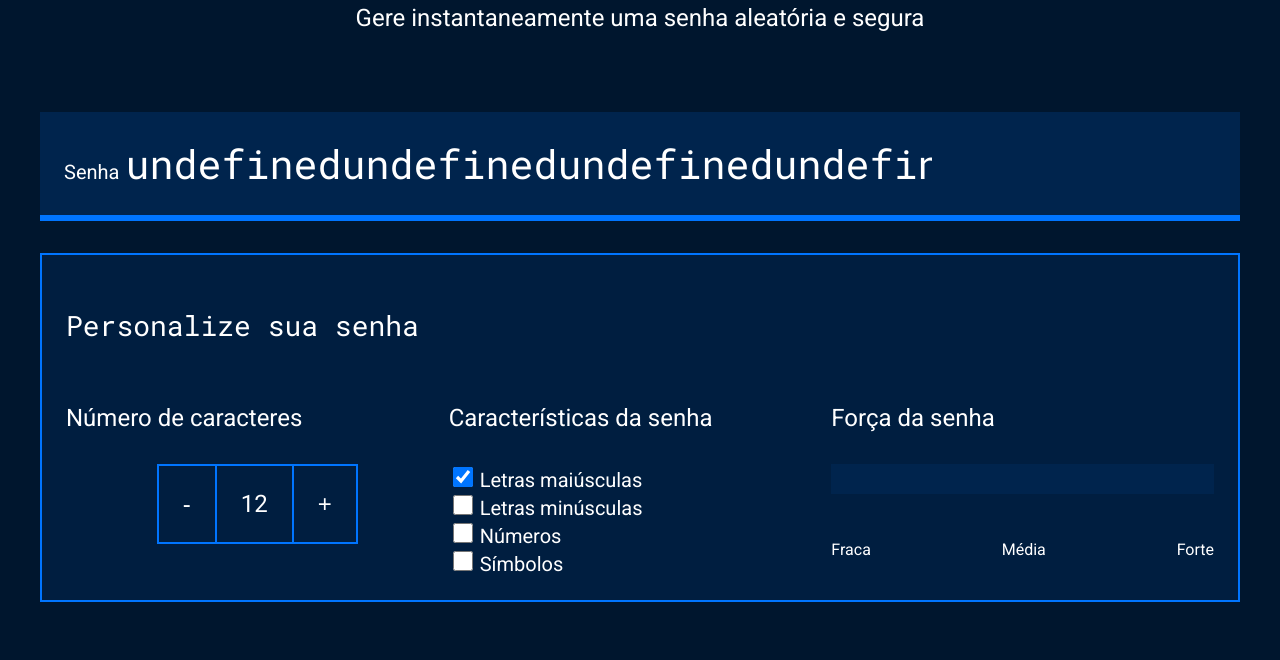
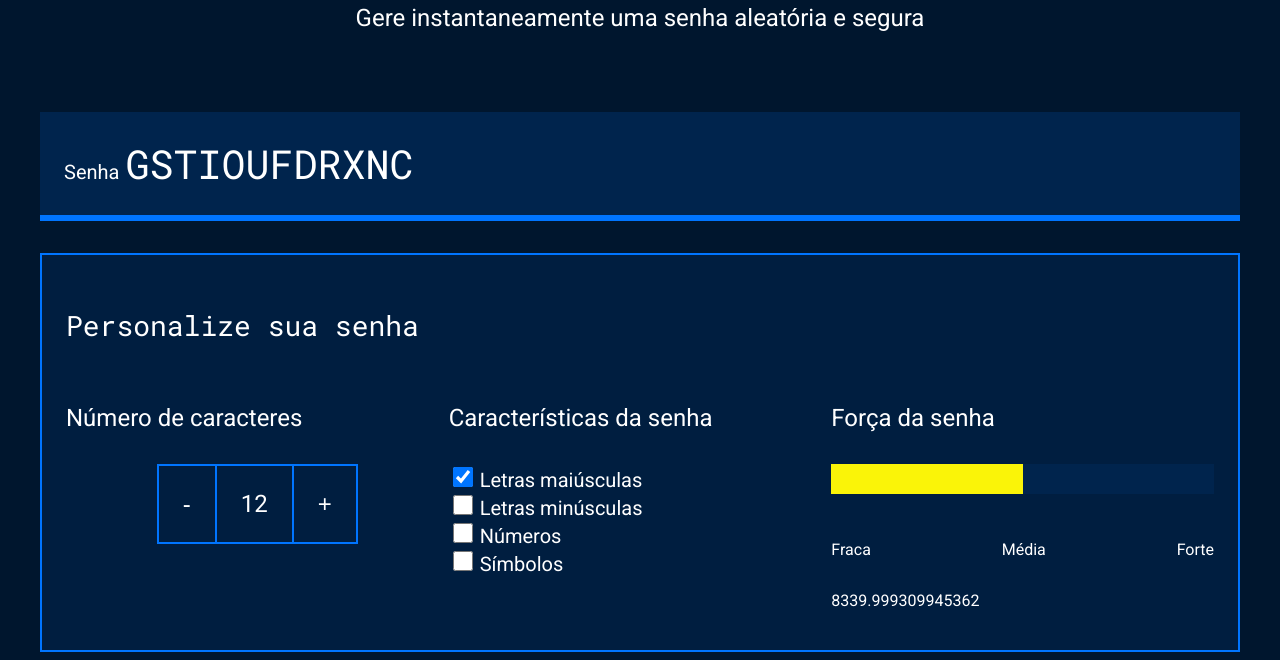
Before and after one commit to priscilakovalek/Gerador-de-senhas, a plain HTML site: page index.html in a window 1280 px wide. Shown: the part 214-874 px from the top of the page. Before the commit the page ends 824 px from the top, so only its background shows below. Drawn offline with Linux system fonts and the light colour scheme.

Commit message:
main concluidoo

```diff
--- a/index.html
+++ b/index.html
@@ -58,6 +58,7 @@
                         <p>Média</p>
                         <p>Forte</p>
                     </div>
+                    <p class="entropia"></p>
                 </div>
             </div>
         </div>
--- a/main.js
+++ b/main.js
@@ -1,29 +1,29 @@
 const numeroSenha = document.querySelector('.parametro-senha__texto');
 let tamanhoSenha = 12;
 numeroSenha.textContent = tamanhoSenha;
-const letrasMaiusculas = 'ABCDEFGHIJKLMNOPQRSTUVWXYZ';
-const letrasMinusculas = 'abcdefghijklmnopqrstuvwxyz';
+const letrasMaiusculas = 'ABCDEFGHIJKLMNOPQRSTUVXYWZ';
+const letrasMinusculas = 'abcdefghijklmnopqrstuvxywz';
 const numeros = '0123456789';
-const simbolos = '!@#$%*?';
+const simbolos = '!@%*?';
 const botoes = document.querySelectorAll('.parametro-senha__botao');
 const campoSenha = document.querySelector('#campo-senha');
 const checkbox = document.querySelectorAll('.checkbox');
 const forcaSenha = document.querySelector('.forca');
 
 botoes[0].onclick = diminuiTamanho;
-botoes[1].onclink = aumentaTamanho;
+botoes[1].onclick = aumentaTamanho;
 
 function diminuiTamanho() {
     if (tamanhoSenha > 1) {
-        //tamanhoSenha = tamanhoSenha-1;
+        // tamanhoSenha = tamanhoSenha-1;
         tamanhoSenha--;
     }
     numeroSenha.textContent = tamanhoSenha;
     geraSenha();
 }
- function aumentaTamanho(){
-    if(tamanhoSenha < 20) {
-        //tamanhoSenha = tamanhoSenha+1;
+function aumentaTamanho() {
+    if (tamanhoSenha < 20) {
+        // tamanhoSenha = tamanhoSenha+1;
         tamanhoSenha++;
     }
     numeroSenha.textContent = tamanhoSenha;
@@ -38,26 +38,26 @@ geraSenha();
 
 function geraSenha() {
     let alfabeto = '';
-   if(checkbox[0].checkbox){
+    if (checkbox[0].checked) {
         alfabeto = alfabeto + letrasMaiusculas;
     }
-   if(checkbox[1].checkbox){
+    if (checkbox[1].checked) {
         alfabeto = alfabeto + letrasMinusculas;
     }
-   if(checkbox[2].checkbox){
+    if (checkbox[2].checked) {
         alfabeto = alfabeto + numeros;
     }
-   if(checkbox[3].checkbox){
+    if (checkbox[3].checked) {
         alfabeto = alfabeto + simbolos;
     }
     let senha = '';
- for(let i = 0; i < tamanhoSenha; i++) {
+    for (let i = 0; i < tamanhoSenha; i++) {
         let numeroAleatorio = Math.random() * alfabeto.length;
         numeroAleatorio = Math.floor(numeroAleatorio);
         senha = senha + alfabeto[numeroAleatorio];
     }
     campoSenha.value = senha;
-  classificaSenha();
+    classificaSenha(alfabeto.length);
 
 }
 
```
Also changed, not shown: style.css (line endings or trailing spaces). Lines whose indentation alone changed are shown as unchanged.
